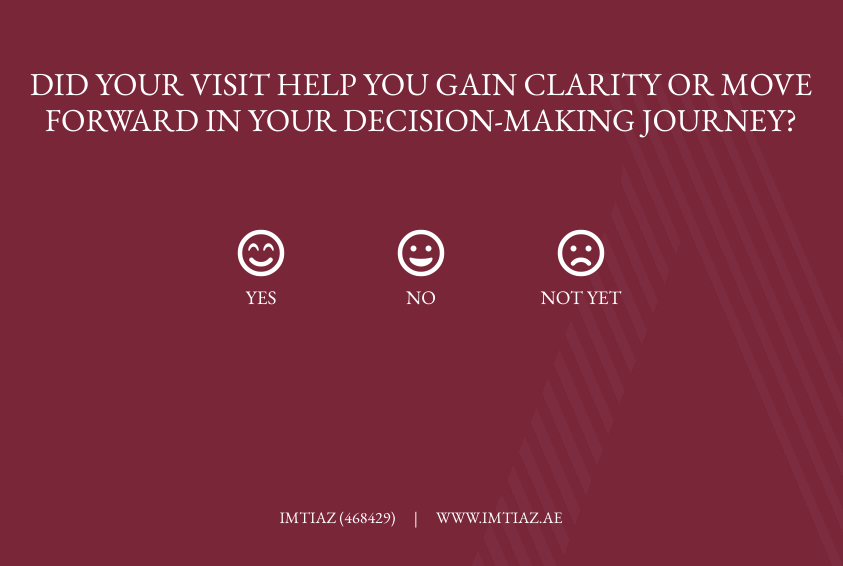
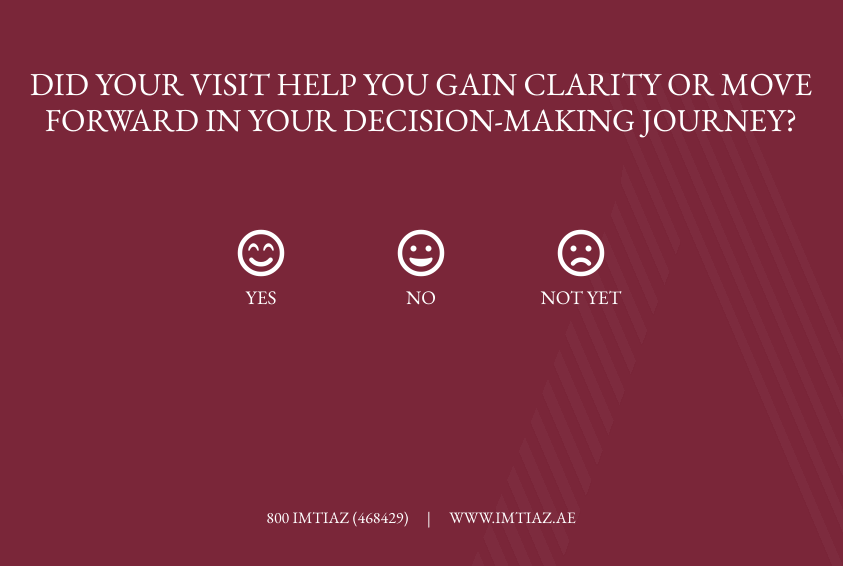
Before and after one commit to nishanss/imtiaz-survey-form, a plain HTML site: page page4.html in a window 1280 px wide. Shown: the part 156-722 px from the top of the page, without its empty margins (219-1062 px from the left). Drawn offline with nearby package versions, Linux system fonts and the light colour scheme.

Commit message:
page4.html

```diff
--- a/page4.html
+++ b/page4.html
@@ -27,7 +27,7 @@
         </div>
 
         <footer class="footer">
-            <span>IMTIAZ (468429)</span>
+            <span>800 IMTIAZ (468429)</span>
             <span style="margin-left: 15px; margin-right: 15px;">|</span>
             <span>WWW.IMTIAZ.AE</span>
         </footer>
```
